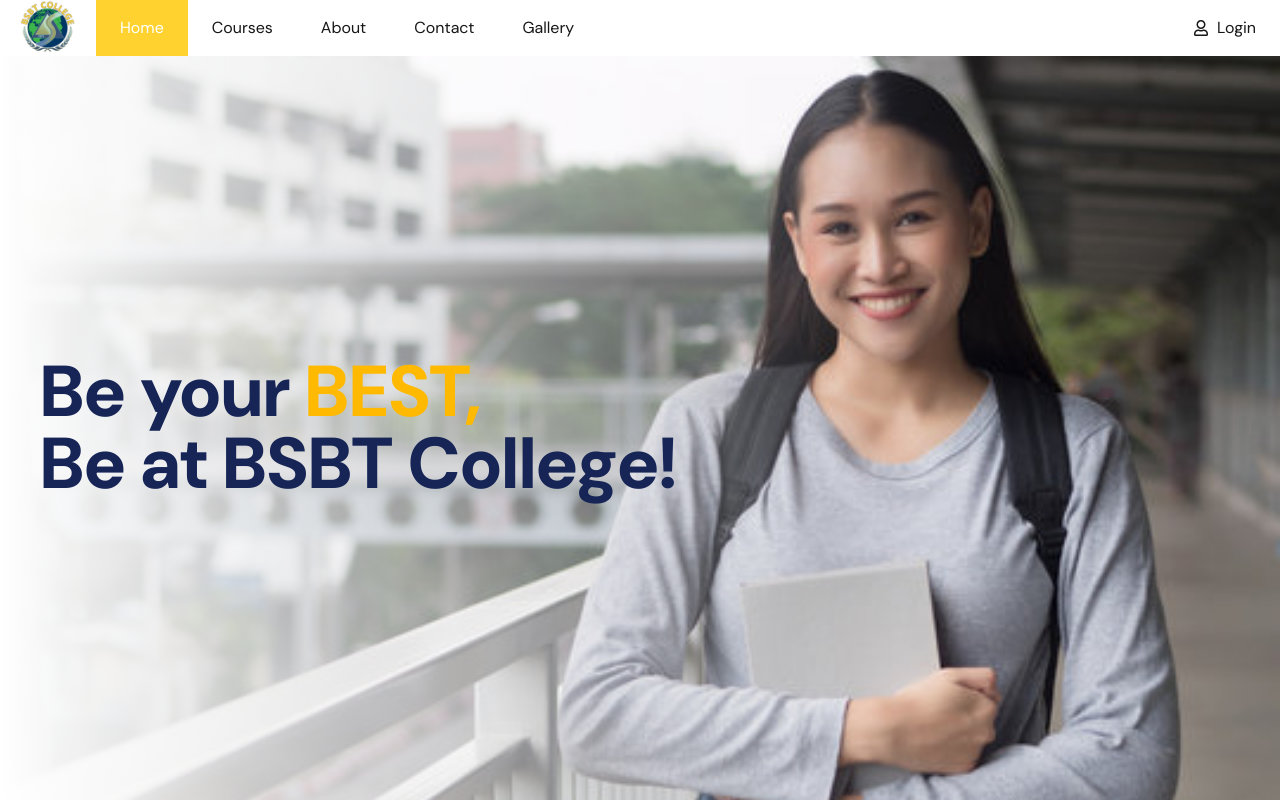
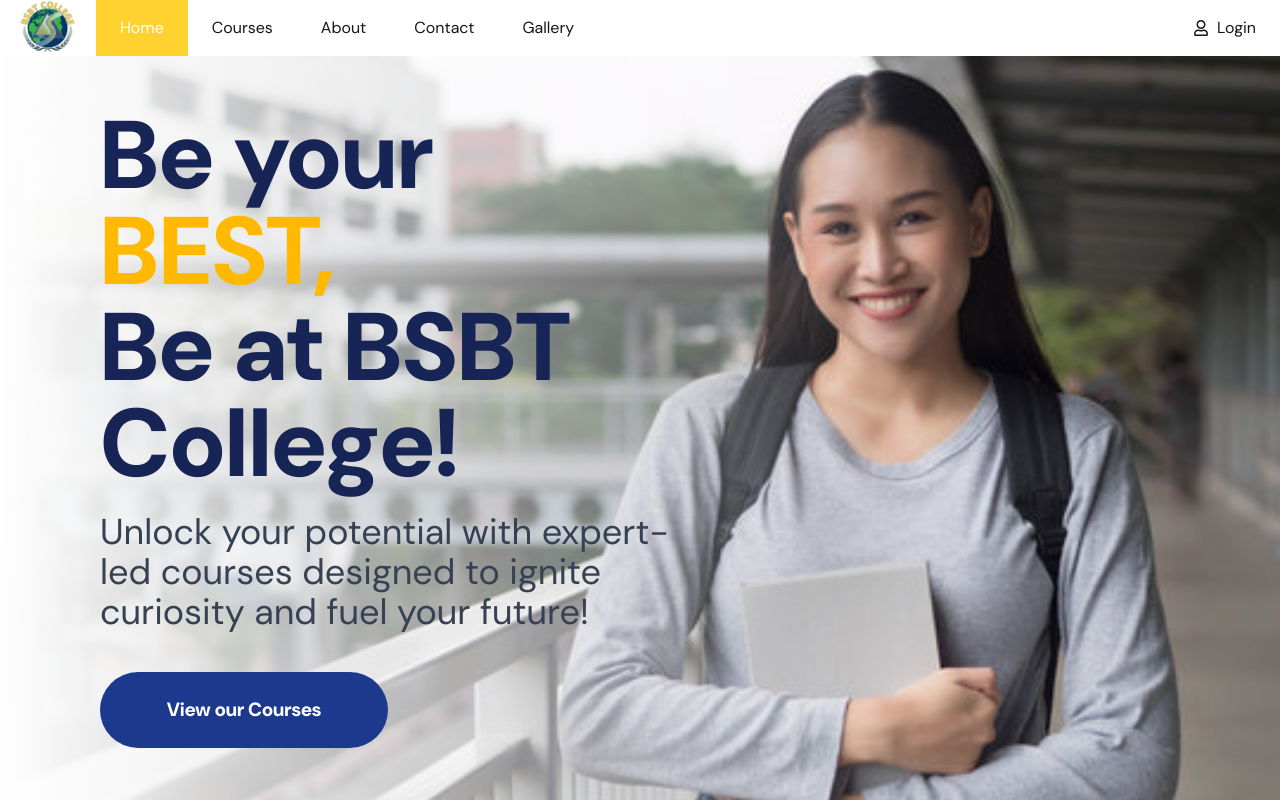
Before and after one commit to kdamiiii/personal-project, a Next.js app in the folder frontend/: page / in a window 1280 px wide. Built offline with nearby package versions, Linux system fonts and the light colour scheme.

Commit message:
Added header subtext and button

```diff
--- a/frontend/src/app/page.tsx
+++ b/frontend/src/app/page.tsx
@@ -1,35 +1,43 @@
-import { CenterContainter, FlexContainer } from "@/components/containers";
-import { ResponsiveImage } from "@/components/images";
-import { NavBar } from "@/components/navbar/navbar";
-import Image from "next/image";
+"use client";
+
+import { Button } from "@/components/buttons";
 
 export default function Home() {
+  const handleClick = () => {};
+
   return (
     <div className="">
       <main className="">
-          {/* <NavBar /> */}
-          <div
+        {/* <NavBar /> */}
+        <div
           className="relative w-full"
           style={{
-            height: '93vh',
+            height: "93vh",
             background: `linear-gradient(to right, white 0%, rgba(255, 255, 255, 0) 70%), url(./student.jpg)`,
-            backgroundSize: 'cover',
-            backgroundPosition: 'start',
+            backgroundSize: "cover",
+            backgroundPosition: "start",
           }}
         >
-          {/* Optional: Add content on top of the background */}
-          <div className="ml-10 absolute inset-0 flex items-start justify-center flex-col text-blue-950 font-bold text-7xl">
-            <p>Be your <span className="text-amber-400">BEST,</span></p>
-            <p>Be at <span>BSBT College!</span></p>
+          <div className="ml-25 w-[45%] absolute gap-5 inset-0 flex items-start justify-center flex-col text-blue-950 font-bold text-8xl">
+            <p>
+              Be your <span className="text-amber-400">BEST,</span>
+              <br />
+              Be at <span>BSBT College!</span>
+            </p>
+            <div className="text-4xl font-normal text-gray-700">
+              <p>
+                Unlock your potential with expert-led courses designed to ignite
+                curiosity and fuel your future!
+              </p>
+            </div>
+            <Button
+              handleOnClickAction={handleClick}
+              className="mt-5 w-[15em] h-[4em] text-[0.2em]"
+            >
+              View our Courses
+            </Button>
           </div>
         </div>
-
-          {/* <CenterContainter height="100vh" customClasses="overflow-hidden align-start"> */}
-            {/* <FlexContainer customClasses={'flex justify-end align-start h-[93vh]'}>
-              <ResponsiveImage alt="logo" src="student.jpg"/>
-            </FlexContainer> */}
-            {/* <FlexContainer>Panel 2</FlexContainer> */}
-          {/* </CenterContainter> */}
       </main>
     </div>
   );
```
